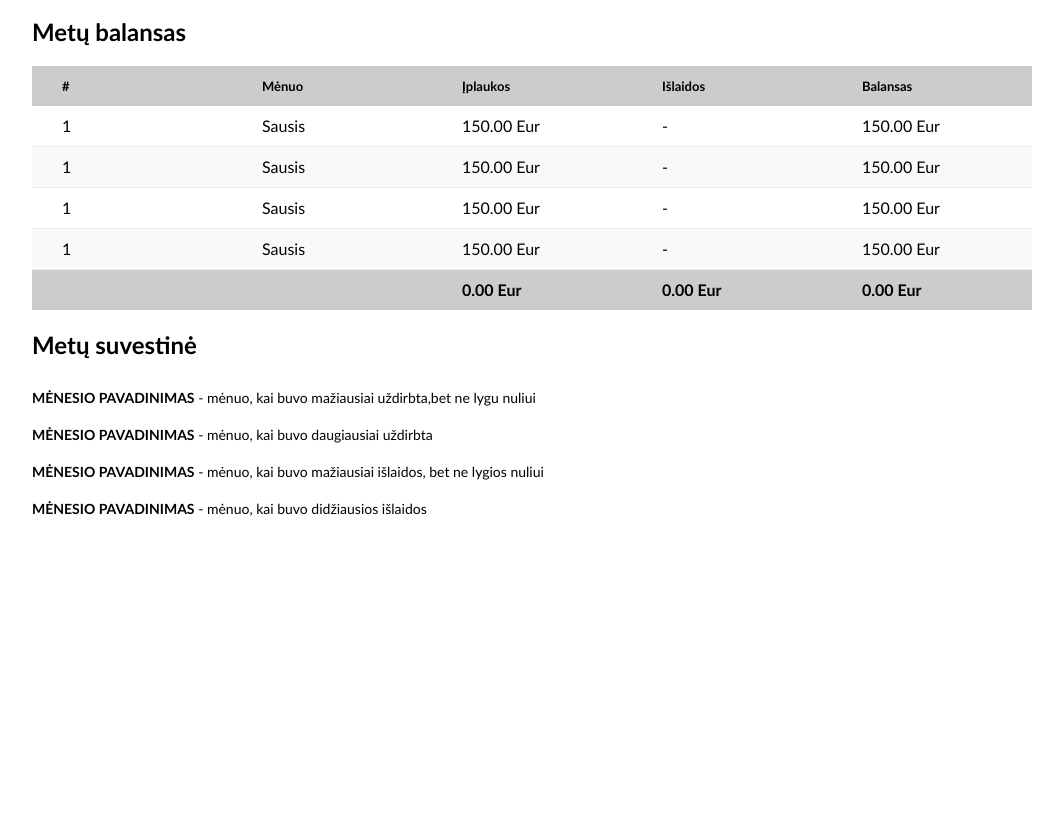
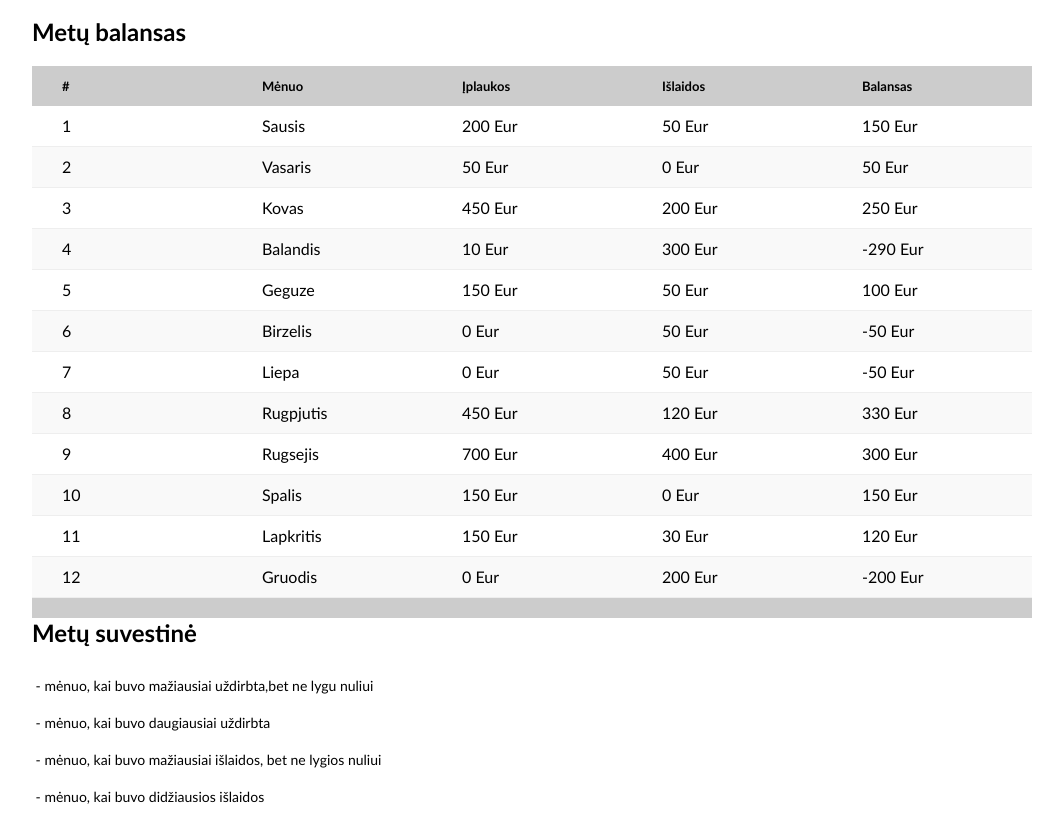
Before and after one commit to Juliu51/Antras_testas-master, a plain HTML site: page index.html in a window 1280 px wide. Shown: the part 42-857 px from the top of the page, without its empty margins (108-1171 px from the left). Before the commit the page ends 800 px from the top, so only its background shows below. Drawn offline with Linux system fonts and the light colour scheme.

Commit message:
4 step Uzpildyta lentele

```diff
--- a/index.html
+++ b/index.html
@@ -30,42 +30,13 @@
                     <div class="cell">Balansas</div>
                 </div>
                 <div class="table-content">
-                    <div class="table-row">
-                        <div class="cell">1</div>
-                        <div class="cell">Sausis</div>
-                        <div class="cell">150.00 Eur</div>
-                        <div class="cell">-</div>
-                        <div class="cell">150.00 Eur</div>
-                    </div>
-                    <div class="table-row">
-                        <div class="cell">1</div>
-                        <div class="cell">Sausis</div>
-                        <div class="cell">150.00 Eur</div>
-                        <div class="cell">-</div>
-                        <div class="cell">150.00 Eur</div>
-                    </div>
-                    <div class="table-row">
-                        <div class="cell">1</div>
-                        <div class="cell">Sausis</div>
-                        <div class="cell">150.00 Eur</div>
-                        <div class="cell">-</div>
-                        <div class="cell">150.00 Eur</div>
-                    </div>
-                    <div class="table-row">
-                        <div class="cell">1</div>
-                        <div class="cell">Sausis</div>
-                        <div class="cell">150.00 Eur</div>
-                        <div class="cell">-</div>
-                        <div class="cell">150.00 Eur</div>
-                    </div>
-                </div>
-                <div class="table-footer">
-                    <div class="cell"></div>
-                    <div class="cell"></div>
-                    <div class="cell">0.00 Eur</div>
-                    <div class="cell">0.00 Eur</div>
-                    <div class="cell">0.00 Eur</div>
-                </div>
+            </div>
+            <div class="table-footer">
+                <div class="cell"></div>
+            <div class="cell"></div>
+            <div class="cell income"></div>
+            <div class="cell expense"></div>
+            <div class="cell balance"></div>
             </div>
         </div>
         <div class="row">
@@ -74,24 +45,26 @@
         <div class="row">
             <div class="summary-list">
                 <div class="item">
-                    <div id="minIncome" class="value">Mėnesio pavadinimas</div>
+                    <div id="minIncome" class="value"></div>
                     <div class="title">mėnuo, kai buvo mažiausiai uždirbta,bet ne lygu nuliui</div>
                 </div>
                 <div class="item">
-                    <div class="value">Mėnesio pavadinimas</div>
+                    <div id="maxIncome" class="value"></div>
                     <div class="title">mėnuo, kai buvo daugiausiai uždirbta</div>
                 </div>
                 <div class="item">
-                    <div class="value">Mėnesio pavadinimas</div>
+                    <div id="minExpenses" class="value"></div>
                     <div class="title">mėnuo, kai buvo mažiausiai išlaidos, bet ne lygios nuliui</div>
                 </div>
                 <div class="item">
-                    <div class="value">Mėnesio pavadinimas</div>
+                    <div id="maxExpenses" class="value"></div>
                     <div class="title">mėnuo, kai buvo didžiausios išlaidos</div>
                 </div>
             </div>
         </div>
     </div>
+    <script src="./js/data.js"></script>
+    <script src="./js/function.js"></script>
 </body>
 
 </html>
--- a/js/function.js
+++ b/js/function.js
@@ -0,0 +1,38 @@
+let HTML = "";
+let lentele = document.querySelector('.table-content');
+let income = document.querySelector('.income');
+let expense = document.querySelector('.expense');
+let balance = document.querySelector('.balance');
+let NewAccount = [];
+
+function getData(account, men) {
+    if (Array.isArray(account)) {
+        for (let i = 0; i < account.length; i++) {
+            for (let x = 0; x < account.length; x++) {
+                if (account[x].month === i + 1) {
+                    NewAccount.push(account[x]);        //<-- Supushint viska eiles tvarka
+                }
+            }
+        }
+
+        for (let i = 0; i < NewAccount.length; i++) {
+            if (NewAccount[i].income == undefined) {
+                NewAccount[i].income = 0
+            }
+            if (NewAccount[i].expense == undefined) {
+                NewAccount[i].expense = 0
+                 }
+
+            HTML += `<div class="table-row">
+    <div class="cell">${NewAccount[i].month}</div>
+    <div class="cell">${men[i]}</div>
+    <div class="cell">${NewAccount[i].income} Eur</div>
+    <div class="cell">${NewAccount[i].expense} Eur</div>
+    <div class="cell">${NewAccount[i].income - NewAccount[i].expense} Eur</div>
+</div>`;
+        }
+        lentele.innerHTML = HTML;
+    }
+}
+
+        getData(account, men);
```
